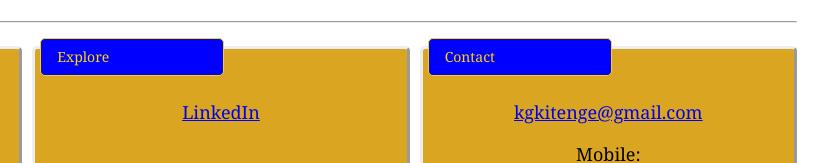
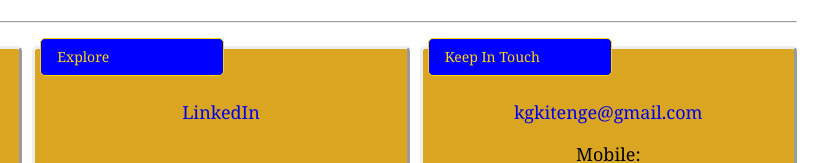
Before and after one commit to KKitenge/kgkportfolio, a plain HTML site: page index.html in a window 1280 px wide. Shown: the part 784-947 px from the top of the page, 419-1256 px from the left. Drawn offline with Linux system fonts and the light colour scheme.

Commit message:
added readme file as well as dited title in html

```diff
--- a/index.html
+++ b/index.html
@@ -3,7 +3,7 @@
    <head>
     <meta charset="UTF-8">
     <meta name="viewport" content="width=device-width, initial-scale=1">
-    <title>My Portfolio</title>
+    <title>An Introduction - My Portfolio</title>
     <link rel="stylesheet" href="./assets/css/style.css">
    </head>
    <body>
@@ -39,16 +39,18 @@
         <div class="grid-container">
             <div id="work">
                 <div class="grid-item"><header>Applications</header>
-                    <a href="#"><img src="assets/images/150 px x 200px.png" alt="applications tbd"></a>
+                    <a style="text-decoration: none" a href="#"><img src="assets/images/150 px x 200px.png" alt="applications tbd"></a>
                 </div>
             </div>
             <div class="grid-item"><header>Explore</header>
-                <p><a href="https://www.linkedin.com/in/kakazi-kitenge-1b00b226b/">LinkedIn</a></p>
+                <p><a style="text-decoration: none" a href="https://www.linkedin.com/in/kakazi-kitenge-1b00b226b/">LinkedIn</a></p>
             </div>
             <div id="contact">
-                <div class="grid-item"><header>Contact</header>
-                    <p><a href="mailto: kgkitenge@gmail.com?subject=Portfolio&Feedback">kgkitenge@gmail.com</a></p>
+                <div class="grid-item"><header>Keep In Touch</header>
+                    <p><a style="text-decoration: none" a href="mailto: kgkitenge@gmail.com?subject=Portfolio&Feedback">kgkitenge@gmail.com</a></p>
                     <p>Mobile:<a href="tel:123-456-7891">123-456-7891</a></p>
+                    <p><a style="text-decoration: none" a href="https://#">Facebook</a></p>
+                    <br>
                 </div>
             </div>
         </div>
```
Also changed, not shown: README.md.
